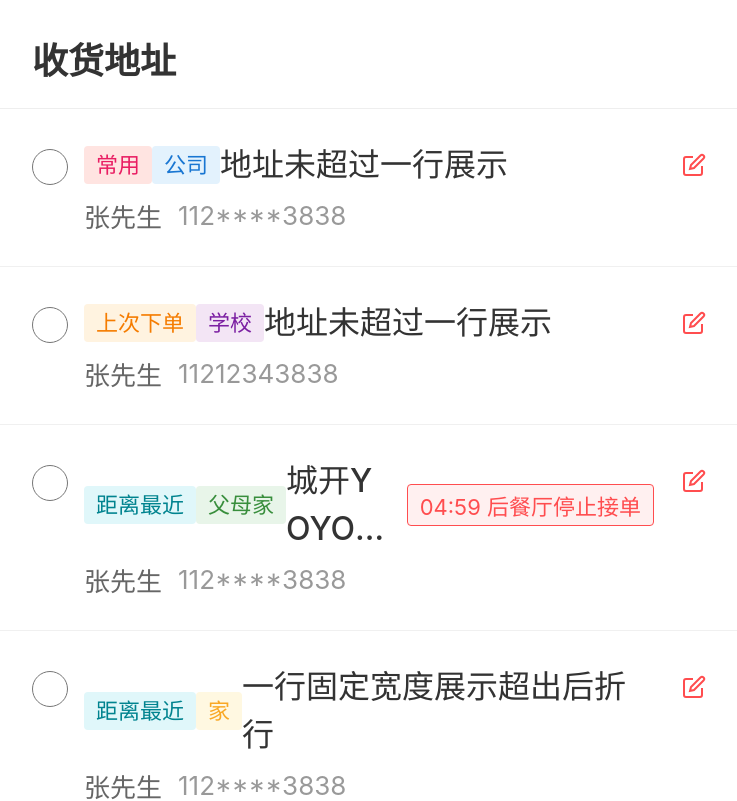
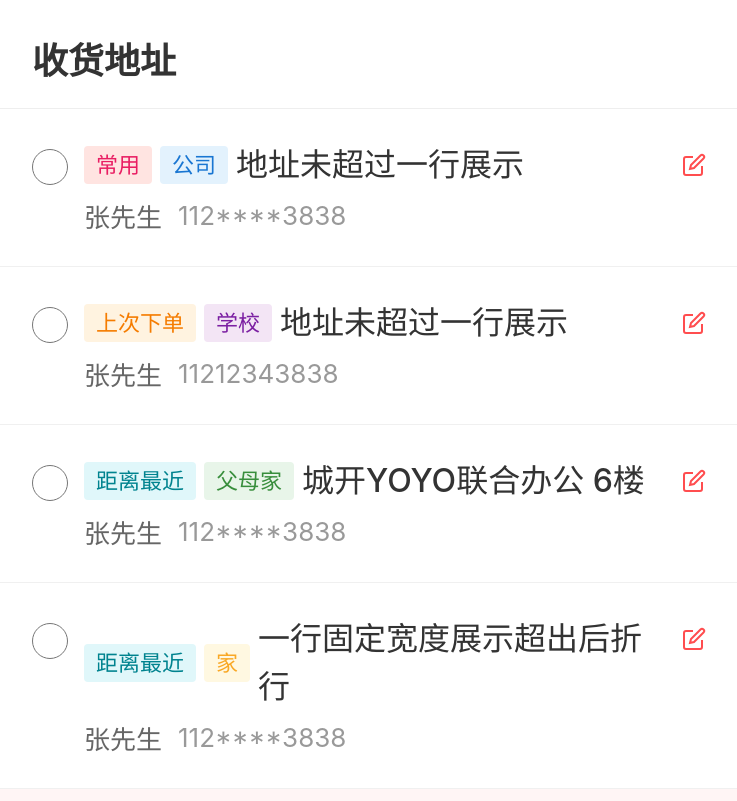
Before and after one commit to Potato-balls/Test-questions, a React (Vite) app: page / in a window 1280 px wide. Shown: the top 801 px of the page, without its empty margins (265-1002 px from the left). Built offline with nearby package versions, Linux system fonts and the light colour scheme.

Commit message:
feat: 重新实现地址行布局，标签固定在第一行
实现效果：
- 标签固定在第一行开头，不折行
- 地址文本在标签后面，可折行到第二行
- 第二行只有地址文本，不包含标签
- 使用 JavaScript 检测溢出，动态显示第二行

```diff
--- a/src/components/AddressList/AddressList.scss
+++ b/src/components/AddressList/AddressList.scss
@@ -83,28 +83,26 @@ body {
 /* 地址行包装 */
 .address-line-wrapper {
   margin-bottom: 8px;
-  width: 100%;
 }
 
-/* 地址行 - 标签和地址名称可以在同一行，溢出换行，最多两行 */
-.address-line {
+/* 第一行：标签固定在这里，地址文本紧跟其后 */
+.address-line.line-1 {
   display: flex;
   align-items: center;
-  flex-wrap: wrap;
+  flex-wrap: nowrap;
   width: 100%;
+  overflow: hidden;
 }
 
-/* 标签容器 */
-.tags-container {
+/* 第二行：只有地址文本（如果有溢出） */
+.address-line.line-2 {
   display: flex;
   align-items: center;
-  flex-wrap: wrap;
-  gap: 8px;
-  margin-right: 8px;
-  flex-shrink: 0;
+  margin-top: 4px;
+  padding-left: 0;
 }
 
-/* 标签徽章 */
+/* 标签徽章 - 不折行 */
 .tag-badge {
   display: inline-flex;
   align-items: center;
@@ -116,6 +114,7 @@ body {
   line-height: 1.4;
   white-space: nowrap;
   flex-shrink: 0;
+  margin-right: 8px;
 }
 
 .tag-text {
@@ -158,7 +157,7 @@ body {
   color: #00838F;
 }
 
-/* 地址文本 */
+/* 地址文本 - 第一行显示，超出部分在第二行 */
 .address-text {
   font-size: 32px;
   font-weight: 500;
@@ -167,11 +166,15 @@ body {
   flex: 1;
   min-width: 0;
   word-break: break-all;
-  overflow: hidden;
-  text-overflow: ellipsis;
-  display: -webkit-box;
-  -webkit-line-clamp: 2;
-  -webkit-box-orient: vertical;
+  white-space: normal;
+}
+
+.address-text-second-line {
+  font-size: 32px;
+  font-weight: 500;
+  color: #333;
+  line-height: 1.5;
+  word-break: break-all;
 }
 
 /* 特殊标签（如倒计时） */
--- a/src/components/AddressList/AddressList.tsx
+++ b/src/components/AddressList/AddressList.tsx
@@ -105,20 +105,46 @@ const TagBadge: React.FC<{ tag: Tag }> = ({ tag }) => {
   );
 };
 
-// 地址行组件 - 标签和地址名称共同展示，最多两行
+// 地址行组件 - 标签在第一行，地址文本在标签后，可折行到第二行
 const AddressLine: React.FC<{ address: Address }> = ({ address }) => {
+  const line1Ref = React.useRef<HTMLDivElement>(null);
+  const [needsSecondLine, setNeedsSecondLine] = React.useState(false);
+
+  React.useEffect(() => {
+    // 检查第一行是否有溢出
+    const checkOverflow = () => {
+      if (line1Ref.current) {
+        const { scrollWidth, clientWidth } = line1Ref.current;
+        setNeedsSecondLine(scrollWidth > clientWidth);
+      }
+    };
+
+    // 使用 requestAnimationFrame 确保 DOM 已渲染
+    requestAnimationFrame(checkOverflow);
+    window.addEventListener('resize', checkOverflow);
+
+    return () => window.removeEventListener('resize', checkOverflow);
+  }, [address.address, address.tags]);
+
   return (
     <div className="address-line-wrapper">
-      <div className="address-line">
-        {/* 标签 */}
+      {/* 第一行：标签 + 地址开头 */}
+      <div ref={line1Ref} className="address-line line-1">
         {address.tags.map((tag, idx) => (
           <TagBadge key={idx} tag={tag} />
         ))}
-        {/* 地址文本 */}
         <span className="address-text">{address.address}</span>
-        {/* 特殊信息 */}
-        {address.special && <span className="special-tag">{address.special}</span>}
       </div>
+
+      {/* 第二行：溢出的地址文本 + 特殊信息 */}
+      {needsSecondLine && (
+        <div className="address-line line-2">
+          <span className="address-text address-text-second-line">
+            {address.address}
+          </span>
+          {address.special && <span className="special-tag">{address.special}</span>}
+        </div>
+      )}
     </div>
   );
 };
```
